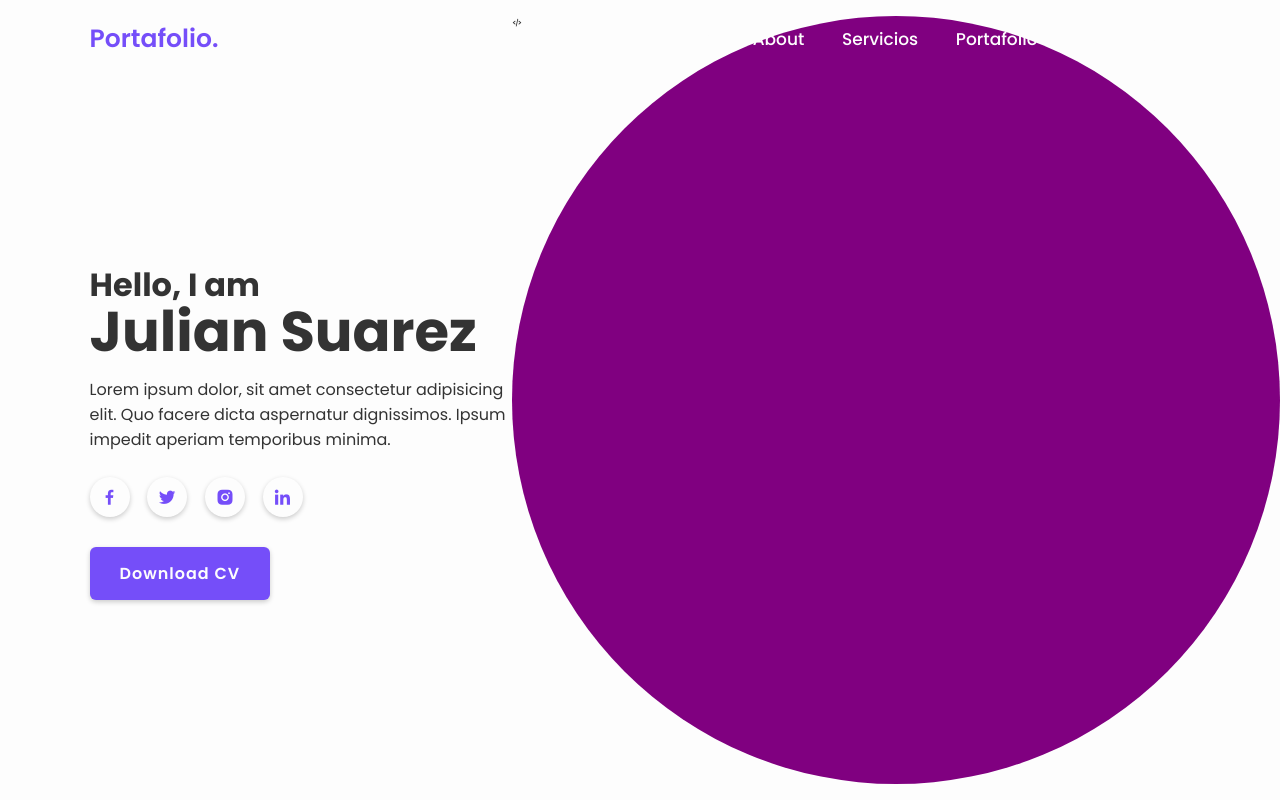
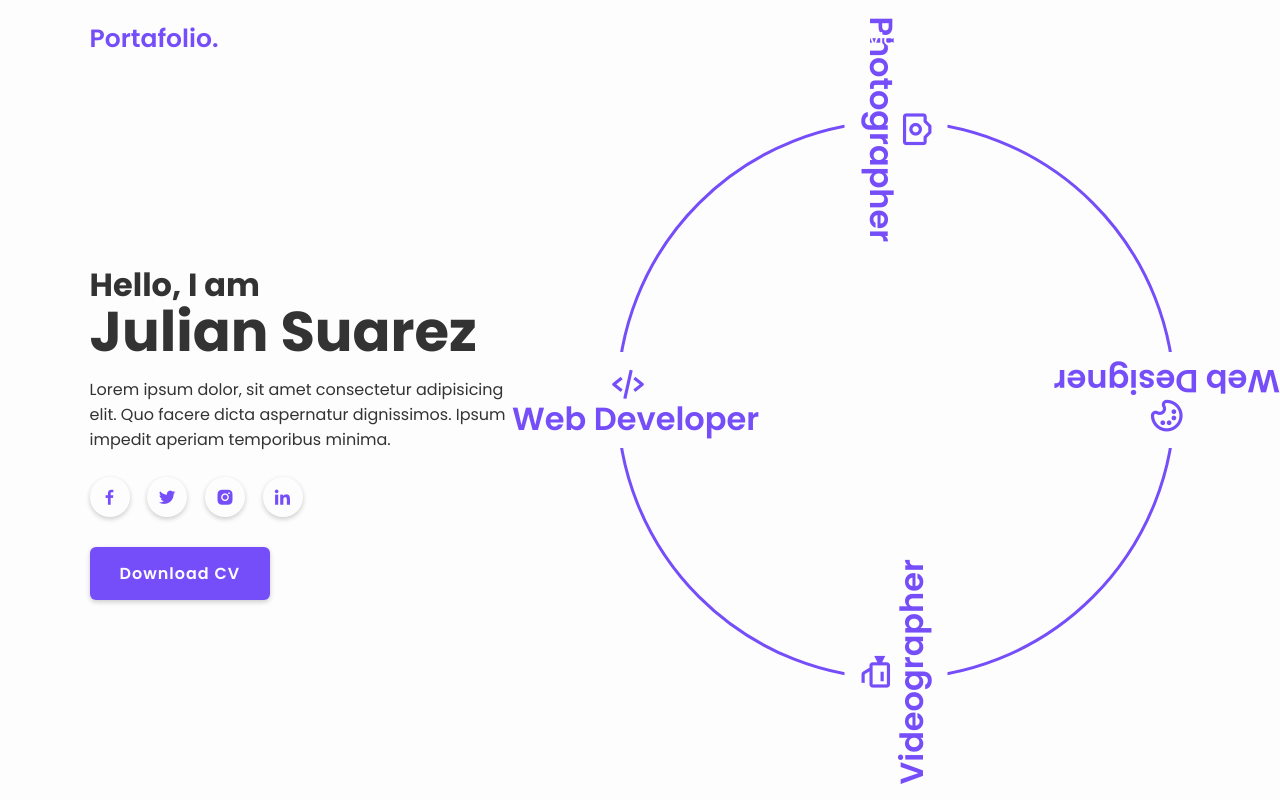
Before and after one commit to Prayxme/prayxme.github-io, a plain HTML site: page index.html in a window 1280 px wide. Drawn offline with nearby package versions, Linux system fonts and the light colour scheme.

Commit message:
nueva confirmacion 2

```diff
--- a/css/style.css
+++ b/css/style.css
@@ -161,7 +161,59 @@ section{
     right: 0;
     width: 768px;
     height: 768px;
-    background: purple;
     border-radius: 50%;
+    display: flex;
+    justify-content: center;
+    align-items: center;
+}
 
+.home .profession-box .profession {
+    position: absolute;
+    left: 0;
+    display: flex;
+    align-items: center;
+    flex-direction: column;
+    color: var(--main-color);
+    transform: rotate(calc(360deg / 4 * var(--i)));
+    transform-origin: 384px;
+    background: var(--bg-color);
+    padding: 13px 0;
 }
+
+.home .profession-box .profession:nth-child(1) i {
+    margin-right: 15px;
+}
+
+.home .profession-box .profession:nth-child(2),
+.home .profession-box .profession:nth-child(4) {
+    padding-bottom: 20px;
+}
+
+.home .profession i {
+    font-size: 3.8rem;
+}
+
+.home .profession h3{
+    font-size: 3.2rem;
+    line-height: 1;
+    font-weight: 600;
+}
+
+.home .profession-box .circle{
+    width: 560px;
+    height: 560px;
+    border:  3px solid var(--main-color);
+    border-radius: 50%;
+}
+
+.home .profession-container .overlay {
+    position: absolute;
+    top: 0;
+    right: 0;
+    width: 0;
+    height: 0;
+    border-top: 384px solid blue;
+    border-top: 384px solid yellowgreen;
+    border-top: 384px solid purple;
+    border-top: 384px solid red;
+}
--- a/index.html
+++ b/index.html
@@ -51,10 +51,27 @@
 
     <div class="profession-container">
         <div class="profession-box">
-            <div class="profession">
-                <i class='bx bx-code-alt' ></i>
+            <div class="profession" style="--i:0;">
+                <i class='bx bx-code-alt'></i>
+                <h3>Web Developer</h3>
             </div>
+            <div class="profession" style="--i:1;">
+                <i class='bx bx-camera' ></i>
+                <h3>Photographer</h3>
+            </div>
+            <div class="profession" style="--i:2;">
+                <i class='bx bx-palette' ></i>
+                <h3>Web Designer</h3>
+            </div>
+            <div class="profession" style="--i:3;">
+                <i class='bx bx-video-recording' ></i>
+                <h3>Videographer</h3>
+            </div>
+
+            <div class="circle"></div>
         </div>
+
+        <div class="overlay"></div>
     </div>
 
 
```
